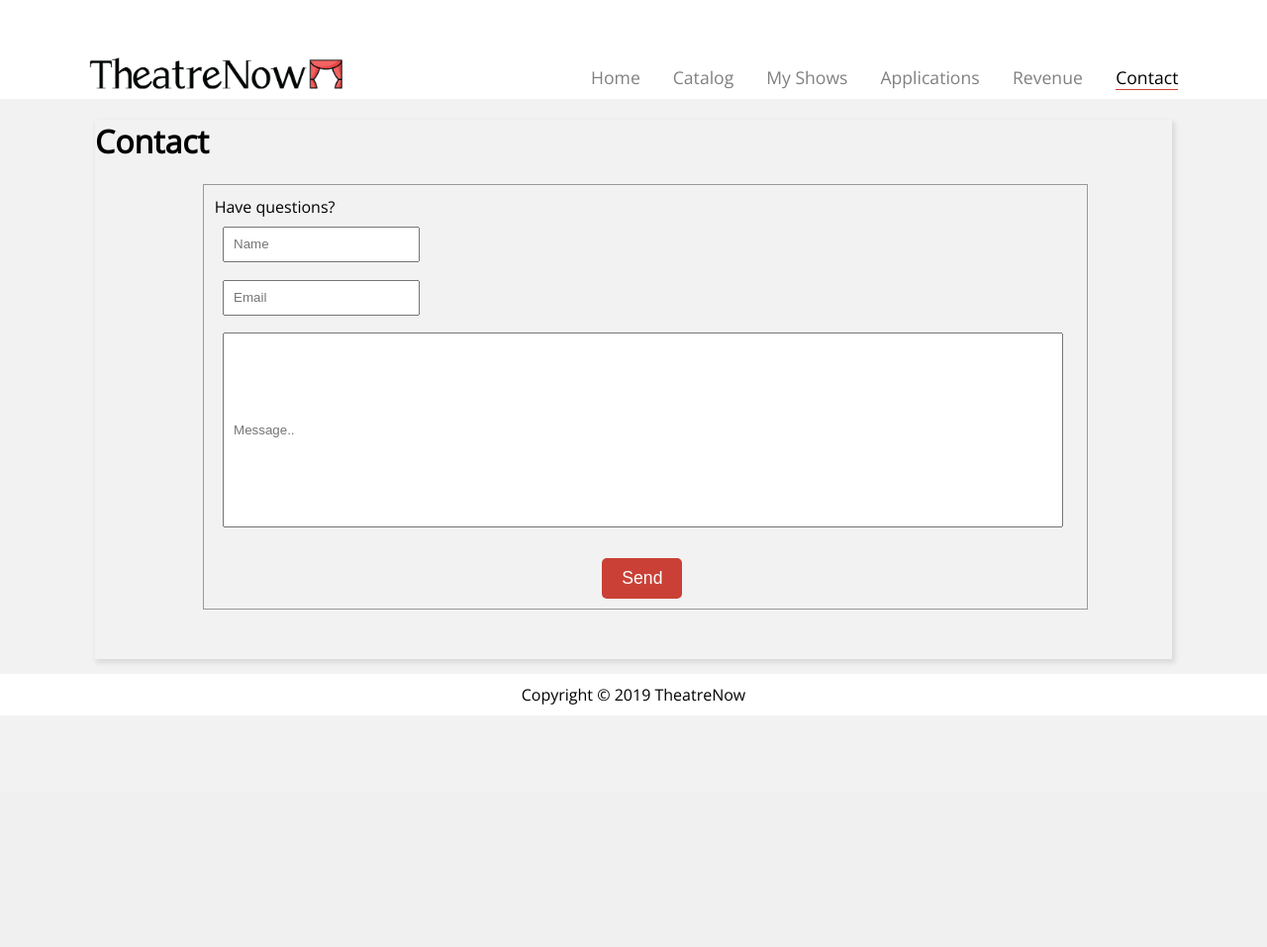
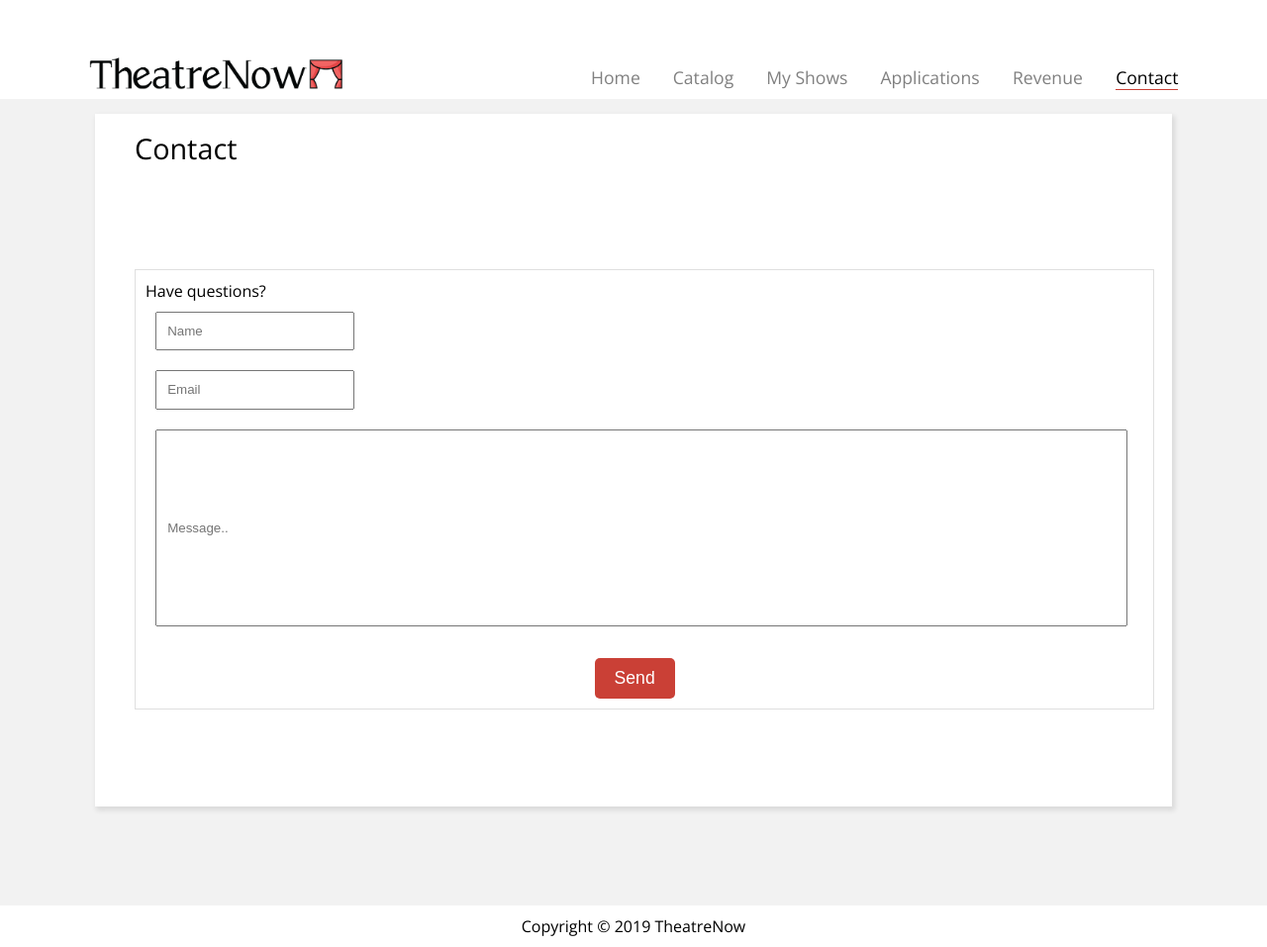
Before and after one commit to grapes-and-bananas/grapes-and-bananas, a PHP site: page /main/contact.html in a window 1280 px wide. Shown: the whole page at 99% size. Before the commit the page ends 723 px from the top, so only its background shows below. Run offline with PHP 8.4, Linux system fonts and the light colour scheme; some web fonts are replaced.

Commit message:
concocnocn

```diff
--- a/css/style.css
+++ b/css/style.css
@@ -284,6 +284,25 @@ body {
 }
 
 
+.contact-container {
+	display: flex;
+	flex-wrap: wrap;
+	height: 700px;
+	justify-content: space-around;
+	box-shadow: 2px 3px 5px 1px rgba(0,0,0,0.1);
+}
+.contact-container .full {
+ 	width: 100%;
+	padding-top: 15px;
+	padding-left: 40px;
+	padding-right: 40px;
+	background-color: white;
+}
+.contact-container .title {
+	font-size: 1.8em;
+}
+
+
 .carousel {
   	display: flex;
 	flex-basis: 100%;
@@ -354,9 +373,7 @@ body {
 .white {
 	background-color: white;
 }
-.middle  {
-	align-content: middle;
-}
+
 .bottom {
 	padding: 10px 0px 3px 20px;
 }
@@ -486,14 +503,11 @@ hr {
 	transition-duration: 0.4s;
 }
 
-.contactForm {
-	width: 80%;
-	padding: 1%;
-	margin-top: 2%;
-	margin-left: 10%;
-
-	border: thin solid #999;
-	text-align: left;
+.contact-form {
+	width: 100%;
+	padding: 10px;
+	margin-bottom: 1%;
+	border: thin solid #DFDFDF;
 }
 .input {
 	padding: 1%;
--- a/main/contact.html
+++ b/main/contact.html
@@ -48,10 +48,12 @@
 			</div>
 		</div>
 
-		 <div class="content shadow">
+		<div id="main">
+			<div class="content">
+				<div class="contact-container">
+					<div class="full title">Contact</div>
 					<div class="full">
-				<h1 class="underline">Contact</h1>
-				<div class="contactForm">
+						<div class="contact-form">
 							Have questions?
 							<form class="form" name="contact" action="../php/contact.php" onsubmit="return validateForm()" id="contact" method="post">
 							<input type="text" class="input" name="name" placeholder="Name">
@@ -66,6 +68,8 @@
 						</div>
 					</div>
 				</div>
+			</div>
+		</div>
 
 
 
```
Lines whose indentation alone changed are shown as unchanged.
